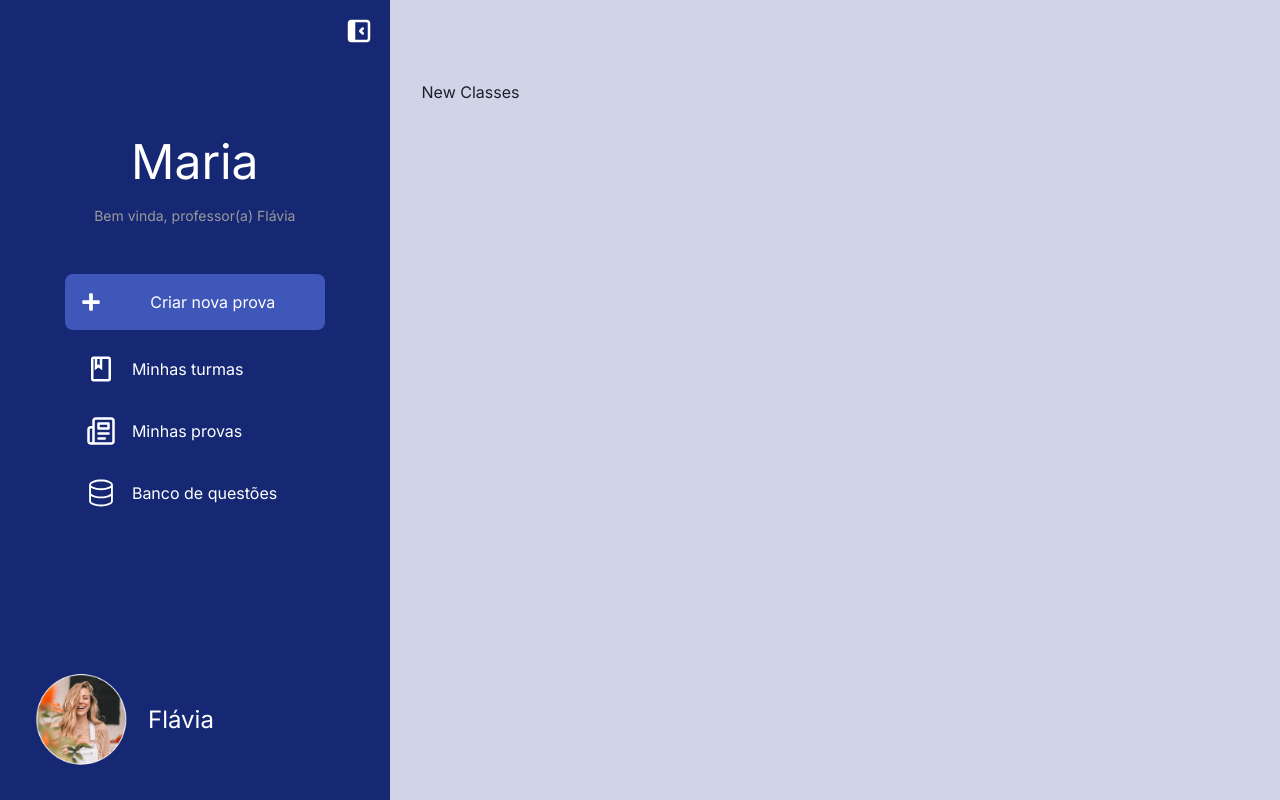
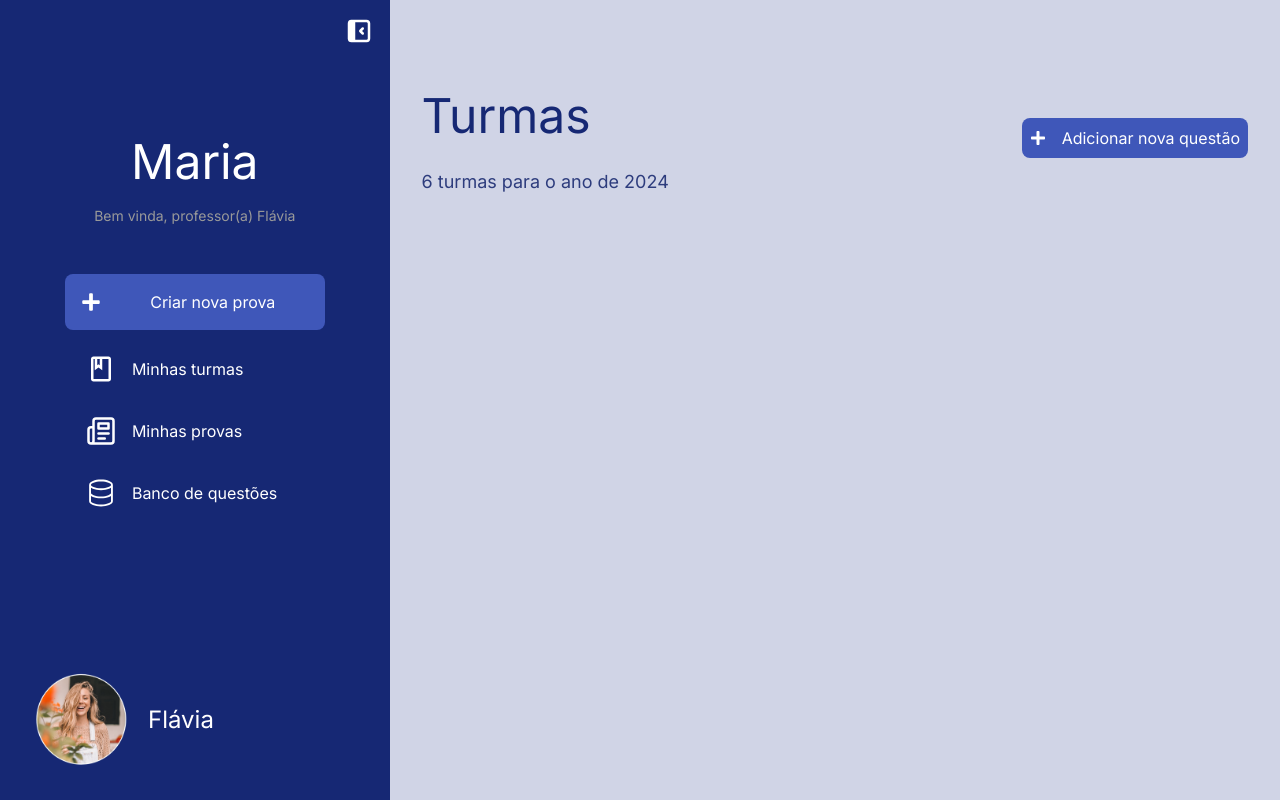
Before and after one commit to tamysteimbch/refactored-frontmaria, a Next.js app: page / in a window 1280 px wide. Built offline with nearby package versions, Linux system fonts and the light colour scheme.

Commit message:
refactor: Update Classes component to use HeaderTitle and add new class button

```diff
--- a/src/components/Content/Classes.tsx
+++ b/src/components/Content/Classes.tsx
@@ -1,7 +1,15 @@
+import HeaderTitle from './components/HeaderTitle';
+import { FaPlus } from 'react-icons/fa';
+
 export default function Classes() {
   return (
     <div>
-      <h1>New Classes</h1>
+      <HeaderTitle
+        title="Turmas"
+        description="6 turmas para o ano de 2024"
+        buttonIcon={<FaPlus />}
+        buttonTitle="Adicionar nova questão"
+      />
     </div>
   );
 }
```
